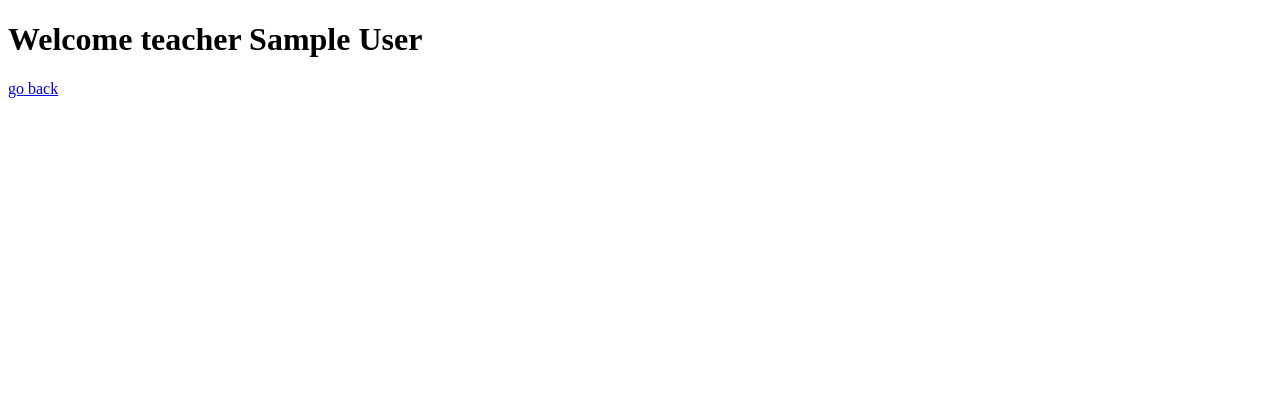
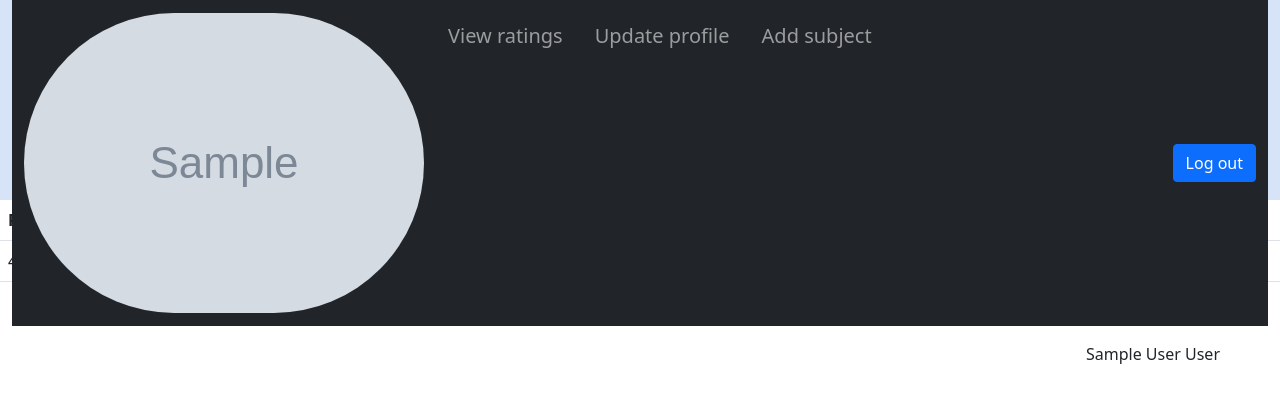
Before and after one commit to LionRouge1/schoolManagement, a PHP site: page /pages/teachers.php in a window 1280 px wide. Shown: the top 403 px of the page. Run offline with PHP 8.4, Linux system fonts and the light colour scheme; the visitor is signed in with stand-in values (Sample User, id 1); tables that the repository leaves empty or names only in its code hold one stand-in row (values such as "Sample post"); grey boxes marked "Sample" are stand-in pictures.

Commit message:
Add teacher profile and implement function to update profile

```diff
--- a/header.php
+++ b/header.php
@@ -15,7 +15,7 @@
       </li>
     </ul>
     <form class="d-flex">
-        <input class="form-control me-2" type="text" placeholder="Search">
+        <input class="form-control me-2" id="search" onkeyup="tableFilter()" type="text" placeholder="Search">
         <button class="btn btn-primary" type="button">Search</button>
       </form>
     <a href="../deconnexion.php" class="btn btn-primary pr-0" >Log out</a>
--- a/js/adminjs.js
+++ b/js/adminjs.js
@@ -15,12 +15,12 @@ function deleteft(delet,name){
 }
 }
 
-function myFunction() {
+function tableFilter() {
   // Declare variables
   var input, filter, table, tr, td, i, txtValue;
-  input = document.getElementById("myInput");
+  input = document.getElementById("search");
   filter = input.value.toUpperCase();
-  table = document.getElementById("myTable");
+  table = document.querySelector(".table");
   tr = table.getElementsByTagName("tr");
 
   // Loop through all table rows, and hide those who don't match the search query
--- a/pages/administrator.php
+++ b/pages/administrator.php
@@ -46,7 +46,7 @@ require 'modules/Display.php';
     'Gender',
     'Region',
     'City');
-    $teacher = $teachers->displayelement($sql, $heads);
+    $teacher = $teachers->displayelement($sql, $heads, 'query');
     ?>
 
     <a href="adminprofil.php?id=1" class="btn btn-primary" data-bs-toggle="modal" data-bs-target="#myModal">Change admin password</a>
--- /dev/null
+++ b/pages/css/teachers.css
@@ -0,0 +1,14 @@
+.bar {
+  position: relative;
+  ju
+}
+.bar::before {
+  content: '';
+  display: block;
+  position: absolute;
+  width: 100%;
+  height: 100%;
+  left: 0;
+  top: 0;
+  background-color: rgba(160, 189, 233, 0.418);
+}
--- /dev/null
+++ b/pages/header.php
@@ -0,0 +1,19 @@
+<nav class="navbar navbar-expand-sm bg-dark navbar-dark justify-content-center">
+  <div class="container-fluid">
+    <ul class="navbar-nav">
+    <li class="navbar-brand">
+        <img src="images/avatars/<?=$avatar?>" alt="Avatar" class="rounded-pill">
+      </li>
+      <li class="navbar-brand">
+        <a href="administrator.php" class="nav-link">View ratings</a>
+      </li>
+      <li class="navbar-brand">
+        <a href="adminprofil.php?id=<?=$id?>" class="nav-link">Update profile</a>
+      </li>
+      <li class="navbar-brand">
+        <a href="administrator.php" class="nav-link">Add subject</a>
+      </li>
+    </ul>
+    <a href="../deconnexion.php" class="btn btn-primary pr-0" >Log out</a>
+  </div>
+</nav>
--- a/pages/modules/Display.php
+++ b/pages/modules/Display.php
@@ -10,11 +10,20 @@ class Display
     $this->permission = $permission;
   }
 
-  public function displayelement($sql, $heads)
+  public function displayelement($sql, $heads, $type, $id='')
   {
-
+    switch ($type) {
+      case 'query':
         $utilisateur = $this->bdd->query($sql);
         $user = $utilisateur->fetch();
+        break;
+      case 'prepare':
+        $utilisateur = $this->bdd->prepare($sql);
+        $utilisateur->execute(array($id));
+        $user = $utilisateur->fetch();
+        break;
+    }
+
 ?>
     <div class="table-striped">
       <table class="table">
@@ -41,13 +50,13 @@ class Display
             <?php
             }
             ?>
-            <?php if($this->permission): ?>
+            <?php if ($this->permission) : ?>
               <td><a type="submit" name="submit" href="userprofil.php?id=<?= $check ?>">Profile</a></td>
               <td>
                 <p class="delete" onclick="deleteft(<?= $check ?>,'<?= $user['Name'] . ' ' . $user['Surname']; ?>')" data-bs-toggle="modal" data-bs-target="#id01"><strong class="strong" title="Supprimer">&times</strong> <span class="dltxt">Delete</span></p>
               </td>
           </tr>
-          <?php endif;?>
+        <?php endif; ?>
       <?php
         } while ($user = $utilisateur->fetch())
       ?>
@@ -126,5 +135,4 @@ class Display
     ?>
 <?php
   }
-
 }
--- a/pages/teachers.php
+++ b/pages/teachers.php
@@ -1,5 +1,13 @@
 <?php
 session_start();
+if(!isset($_SESSION['id'])) {
+  header('Locaton: ../deconnexion.php'); die();
+}
+$id = $_SESSION['id'];
+require_once '../config.php';
+require '../pages/modules/Display.php';
+
+$rating = new Display($bdd, false);
 ?>
 <!DOCTYPE html>
 <html lang="en">
@@ -7,10 +15,31 @@ session_start();
   <meta charset="UTF-8">
   <meta http-equiv="X-UA-Compatible" content="IE=edge">
   <meta name="viewport" content="width=device-width, initial-scale=1.0">
+  <link href="https://cdn.jsdelivr.net/npm/bootstrap@5.1.3/dist/css/bootstrap.min.css" rel="stylesheet">
+  <script src="https://cdn.jsdelivr.net/npm/bootstrap@5.1.3/dist/js/bootstrap.bundle.min.js"></script>
+  <link rel="stylesheet" href="css/teachers.css">
   <title>Document</title>
 </head>
 <body>
-  <h1>Welcome teacher <?=$_SESSION['name'] ?></h1>
-  <a href="../deconnexion.php">go back</a>
+  <?php
+  $sql = 'SELECT t.teacher_id as ID, r.rate, r.RDate, r.comments, u.userName, u.userSurname FROM teachers t JOIN rating r on  t.teacher_id = r.teacher_id
+  join users u on r.user_id = u.user_id where t.teacher_id = ?';
+
+  $sql1 = 'SELECT * FROM teachers where teacher_id = ?';
+  $connexion = $bdd->prepare($sql1);
+
+  $connexion->execute(array($id));
+  $teacher = $connexion->fetch();
+  $avatar = $teacher['avatar'];
+  ?>
+  <div class="container-fluid bar" style="background-image: url('../images/book.jpeg'); height: 200px; background-size:cover">
+  <?php include 'header.php';?>
+  <div class="float-end pt-3 pe-5"><?=$teacher['tchName']. ' '. $teacher['tchSurname']?></div>
+  </div>
+
+  <?php
+  $head = array('Rate', 'Date', 'Comment', 'Name', 'Surname');
+  $rate = $rating->displayelement($sql, $head, 'prepare',$id);
+  ?>
 </body>
 </html>
```
Also changed, not shown: pages/adminprofil.php (+98 -46 lines), pages/modules/Update.php (added, +18 -0 lines), adminlogin.php (deleted), images/avatars/1.png (added). Lines whose indentation alone changed are shown as unchanged.
